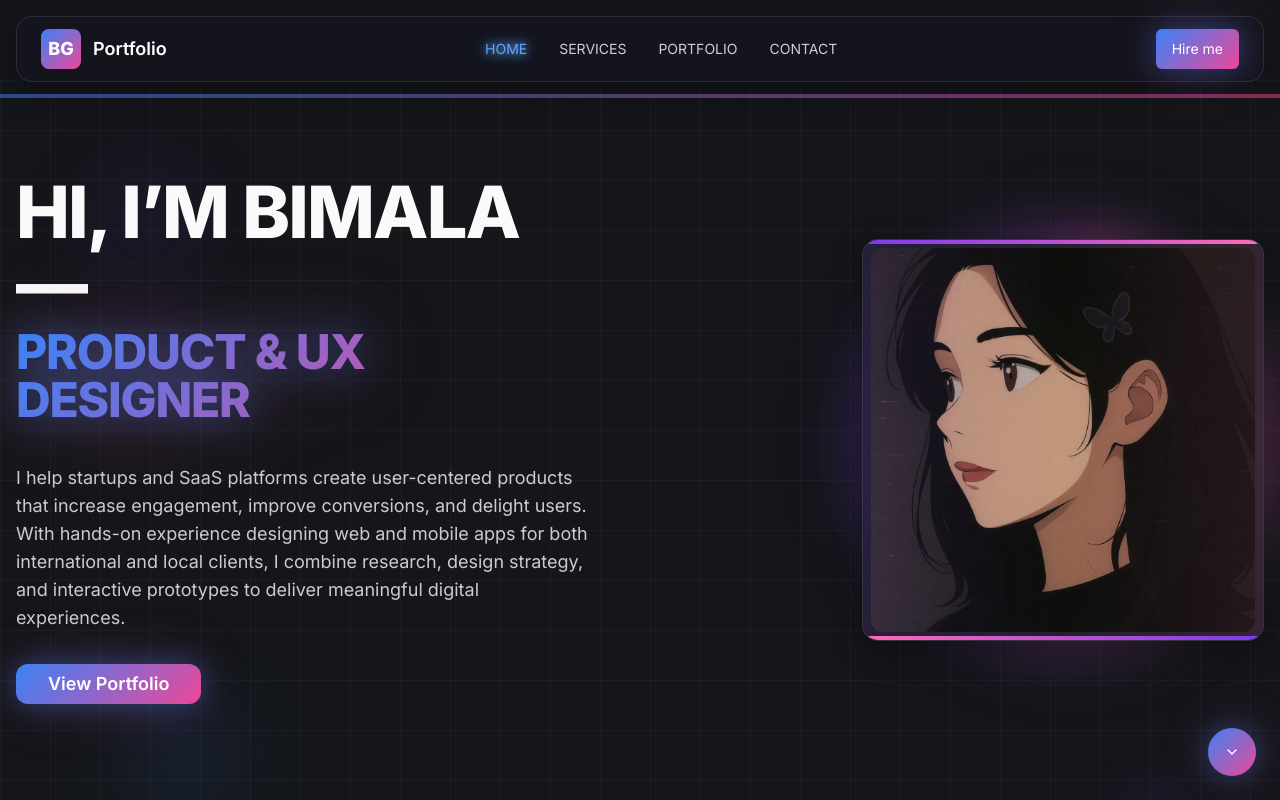
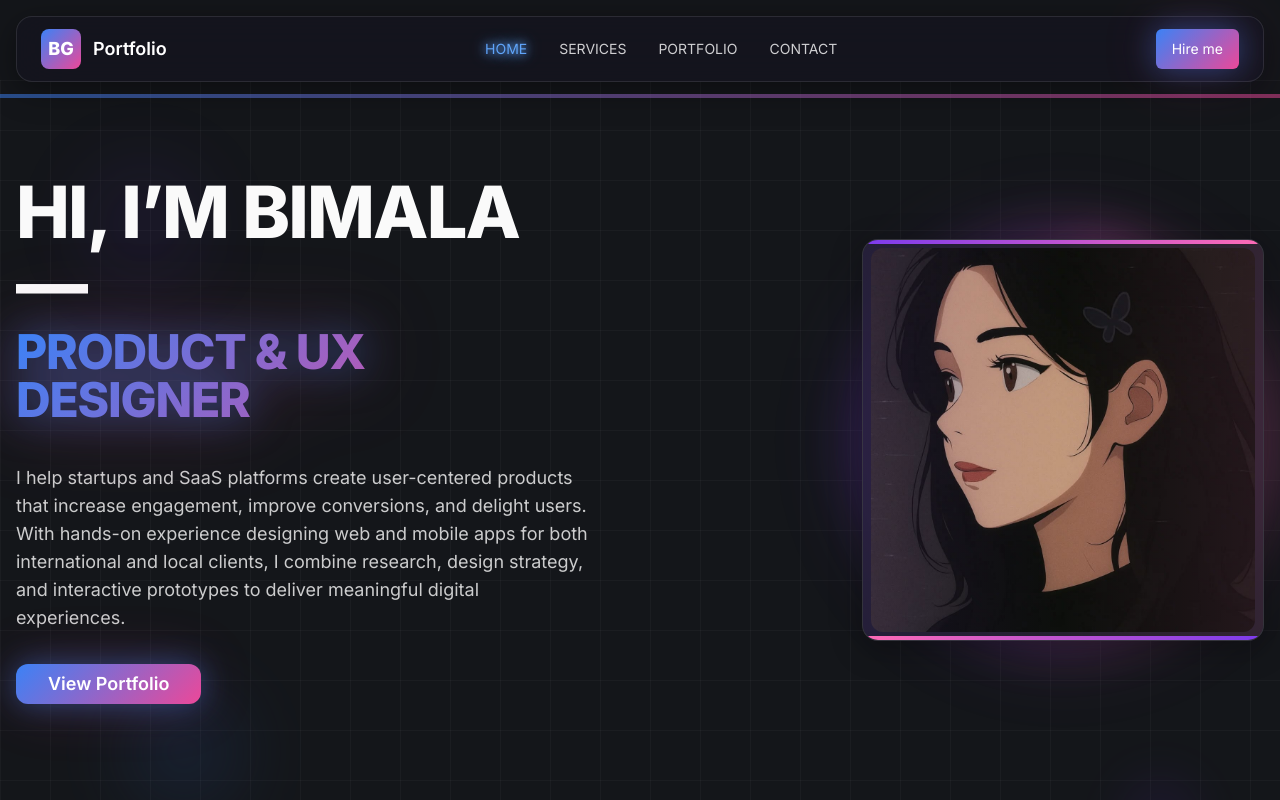
Before and after one commit to bimalagadtaula/Product-designer-portfolio, a React (Vite) app: page / in a window 1280 px wide. Shown: the top 800 px of the page. Built offline with nearby package versions, Linux system fonts and the light colour scheme.

Commit message:
Remove floating navigation buttons from Portfolio component
Co-authored-by: bimalagadtaula0 <bimalagadtaula0@gmail.com>

```diff
--- a/src/components/Portfolio.tsx
+++ b/src/components/Portfolio.tsx
@@ -185,19 +185,7 @@ export default function Portfolio() {
 
   return (
     <section id="portfolio" className="relative">
-      {/* Floating navigation buttons */}
-      <div className="fixed bottom-6 right-6 z-40 flex flex-col gap-2">
-        {currentSlide > 0 && (
-          <Button onClick={scrollPrev} className="rounded-full p-0 h-12 w-12 bg-card text-foreground border border-border hover:scale-105 transition-transform" aria-label="Previous section">
-            <ChevronUp className="w-5 h-5" />
-          </Button>
-        )}
-        {currentSlide < totalSlides - 1 && (
-          <Button onClick={scrollNext} className="rounded-full p-0 h-12 w-12 gradient-bg-neon text-white border-0 hover:scale-105 transition-transform" aria-label="Next section">
-            <ChevronDown className="w-5 h-5" />
-          </Button>
-        )}
-      </div>
+
 
       {/* Right-side progress dots */}
       <div className="hidden md:block sticky top-1/2 -translate-y-1/2 right-6 md:right-10 z-30 float-right mr-4">
```
